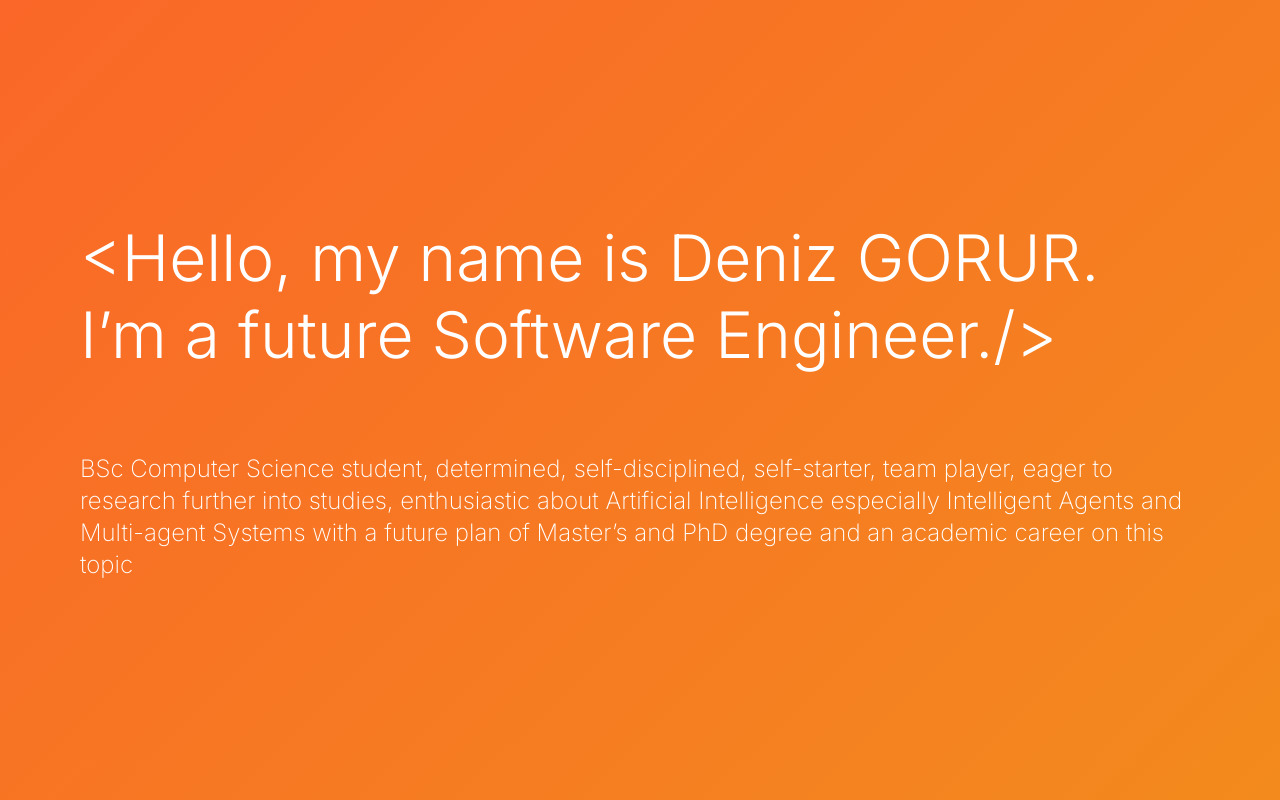
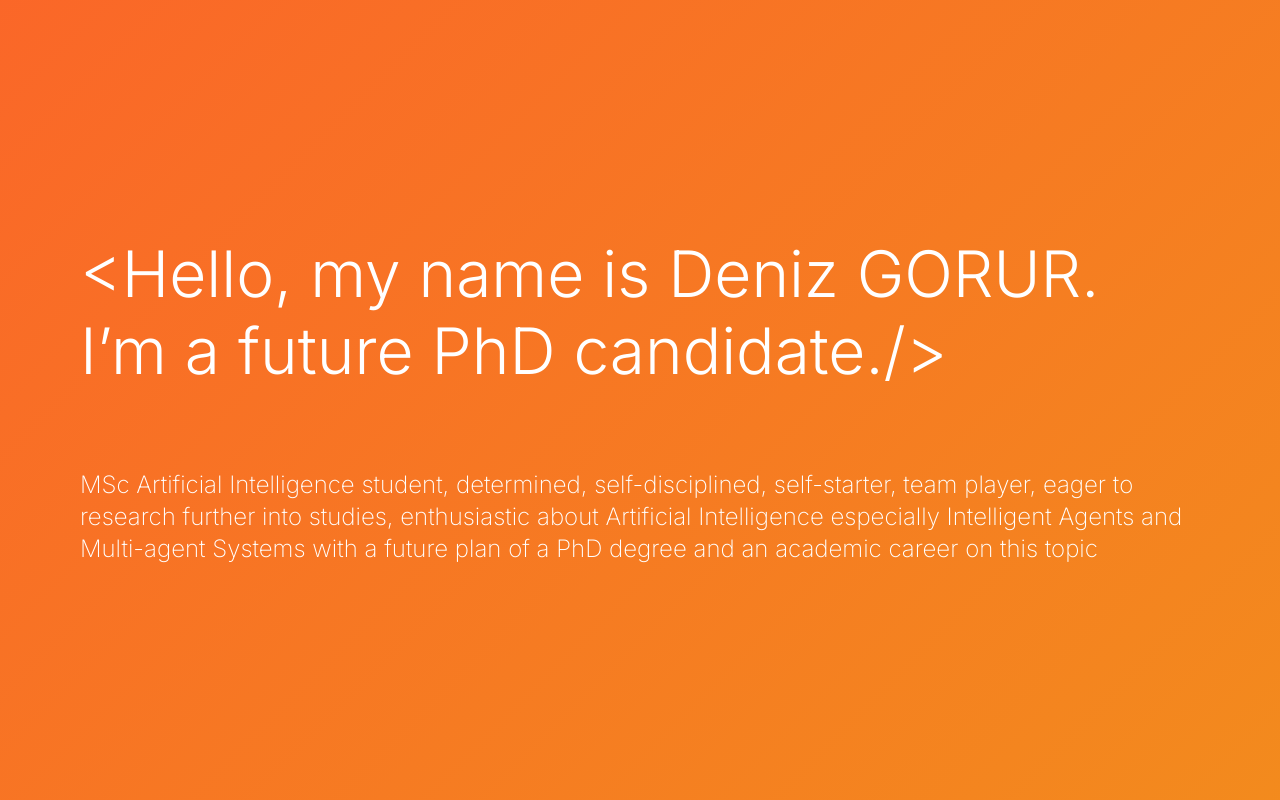
Before and after one commit to dnzggg/Personal-website, a React (Create React App) app: page / in a window 1280 px wide. Shown: the top 800 px of the page. Built offline with nearby package versions, Linux system fonts and the light colour scheme.

Commit message:
Fixed dependency of use effect

```diff
--- a/src/Components/Dropdown.js
+++ b/src/Components/Dropdown.js
@@ -1,4 +1,4 @@
-import React, {useEffect, useState} from "react";
+import React, {useCallback, useEffect, useState} from "react";
 import "./Dropdown.scss"
 import scrollToRef from "../function/scrollToRef";
 import {ReactComponent as Arrow} from "../images/arrow.svg";
@@ -28,10 +28,17 @@ const Dropdown = (props) => {
         setPos([x, y, rect.width])
     }
 
-    useEffect(()=> {
+    const handleOnScroll = useCallback(() => {
+        if (scrollTop > window.scrollY) {
+            setIsOpen(false)
+        }
+        setScrollTop(window.scrollY)
+    }, [scrollTop])
+
+    useEffect(() => {
         window.addEventListener("scroll", () => handleOnScroll());
         window.addEventListener("resize", () => handlePos())
-    }, [scrollTop])
+    }, [scrollTop, handleOnScroll])
 
     const toggling = (e) => {
         if (e.type === "mousemove") {
@@ -40,13 +47,6 @@ const Dropdown = (props) => {
             setIsOpen(false)
         }
         handlePos()
-    }
-
-    const handleOnScroll = () => {
-        if (scrollTop > window.scrollY) {
-            setIsOpen(false)
-        }
-        setScrollTop(window.scrollY)
     }
 
     return (
--- a/src/Components/Home.js
+++ b/src/Components/Home.js
@@ -40,8 +40,8 @@ const Home = () => {
 
     <section id={"about"} className="hero">
       <div className="hero-content">
-        <h1>&#60;Hello, my name is Deniz GORUR.  I’m a future Software Engineer./&gt;</h1>
-        <p>BSc Computer Science student, determined, self-disciplined, self-starter, team player, eager to research further into studies, enthusiastic about Artificial Intelligence especially Intelligent Agents and Multi-agent Systems with a future plan of Master’s and PhD degree and an academic career on this topic
+        <h1>&#60;Hello, my name is Deniz GORUR.  I’m a future PhD candidate./&gt;</h1>
+        <p>MSc Artificial Intelligence student, determined, self-disciplined, self-starter, team player, eager to research further into studies, enthusiastic about Artificial Intelligence especially Intelligent Agents and Multi-agent Systems with a future plan of a PhD degree and an academic career on this topic
         </p>
       </div>
     </section>
--- a/src/Components/NavBar.js
+++ b/src/Components/NavBar.js
@@ -1,4 +1,4 @@
-import React, { useEffect, useState } from "react";
+import React, {useCallback, useEffect, useState} from "react";
 import history from "../utils/history"
 import "./NavBar.scss"
 import Dropdown from "./Dropdown";
@@ -15,17 +15,7 @@ const NavBar = () => {
   const [mobileHide, setMobileHide] = useState("hide");
   const [section, setSection] = useState("about")
 
-  useEffect(() => {
-    // subscribe event
-    window.addEventListener("scroll", handleOnScroll);
-    window.addEventListener("resize", () => {if (window.innerWidth > 1100) {setMobileHide("hide");document.body.classList.remove("mobile-menu-open")}})
-    return () => {
-      // unsubscribe event
-      window.removeEventListener("scroll", handleOnScroll);
-    };
-  }, [scrollTop]);
-
-  const handleOnScroll = () => {
+  const handleOnScroll = useCallback(() => {
     if (scrollTop < window.scrollY) {
       setHide("hide")
     } else if (scrollTop > window.scrollY) {
@@ -45,7 +35,17 @@ const NavBar = () => {
       setSection("skills")
     }
     setScrollTop(window.scrollY);
-  };
+  }, [scrollTop]);
+
+  useEffect(() => {
+    // subscribe event
+    window.addEventListener("scroll", handleOnScroll);
+    window.addEventListener("resize", () => {if (window.innerWidth > 1100) {setMobileHide("hide");document.body.classList.remove("mobile-menu-open")}})
+    return () => {
+      // unsubscribe event
+      window.removeEventListener("scroll", handleOnScroll);
+    };
+  }, [scrollTop, handleOnScroll]);
 
   const handleOpen = () => {
     if (mobileHide === "hide") {
```
Also changed, not shown: src/App.js (indentation only).
